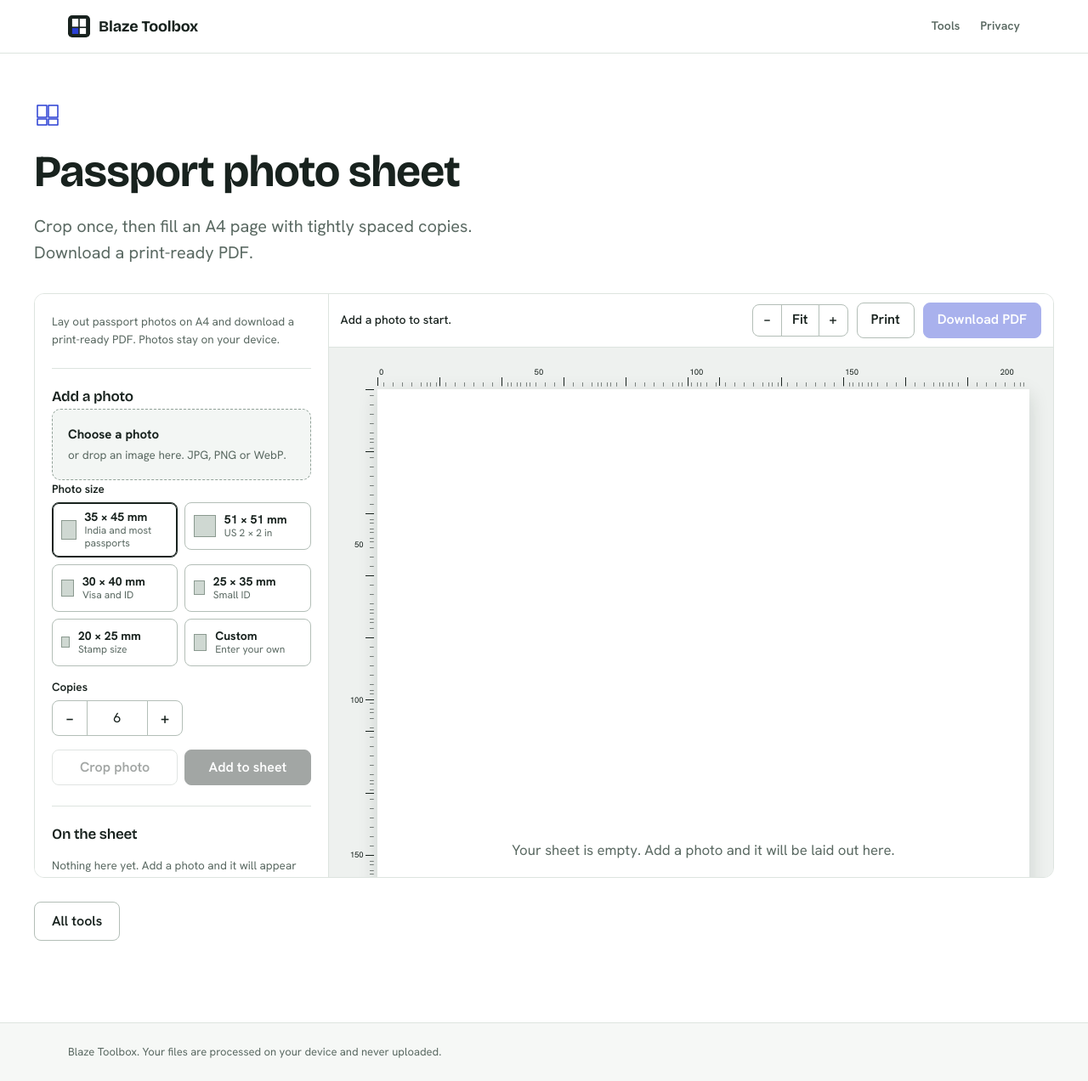
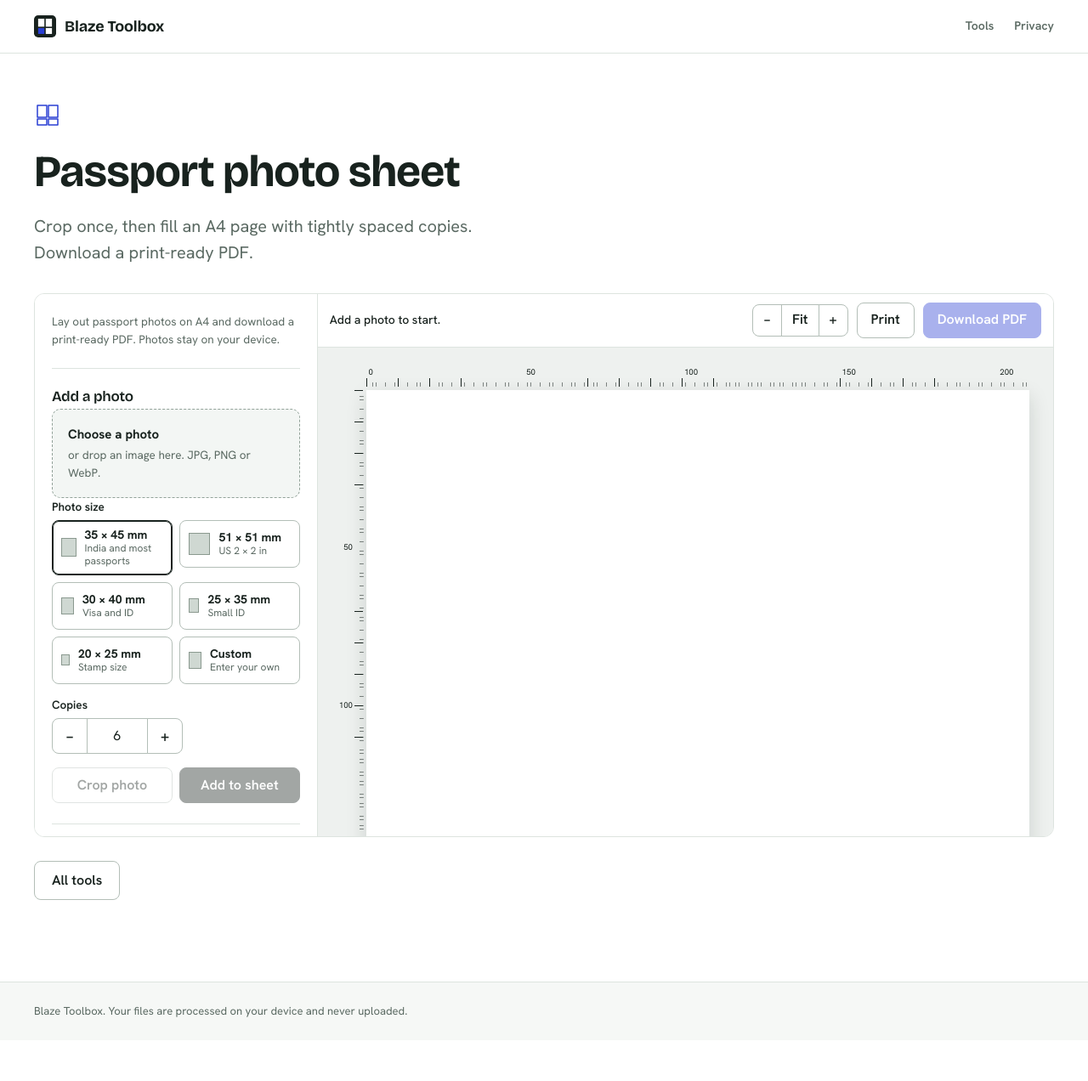
Before and after one commit to badman99dev/blaze-toolbox, a Next.js app: page /tools/passport-photo in a window 1280 px wide. Shown: the whole page at 85% size. After the commit the page ends 1224 px from the top, so only its background shows below. Built offline with nearby package versions, Linux system fonts and the light colour scheme.

Commit message:
Make layout truly viewport-adaptive: align header/content, scale container and passport app with viewport

```diff
--- a/app/globals.css
+++ b/app/globals.css
@@ -7,7 +7,8 @@
   --accent:#2a3fd4; --accent-d:#2234b8; --bad:#b3261e;
   --r:.5rem;
   --gutter:clamp(1rem,4vw,2.5rem);
-  --maxw:75rem;
+  --maxw:max(75rem,min(72vw,110rem));   /* grows when the viewport grows (zoom-out, big screens) */
+  --maxw-wide:max(90rem,min(94vw,160rem));
   --fs-display:clamp(2.25rem,1.2rem + 4.6vw,4.5rem);
   --fs-lede:clamp(1.0625rem,1rem + .35vw,1.25rem);
   --fs-body:1rem; --fs-small:.875rem;
@@ -26,7 +27,7 @@ a{color:inherit}
 .site{min-height:100dvh;display:flex;flex-direction:column}
 .site>main{flex:1 0 auto;width:100%}
 .wrap{width:100%;max-width:var(--maxw);margin-inline:auto;padding-inline:var(--gutter)}
-.wrap.wide{max-width:90rem}
+.wrap.wide{max-width:var(--maxw-wide)}
 
 .top{position:sticky;top:0;z-index:30;background:rgb(255 255 255 / .92);backdrop-filter:saturate(1.4) blur(10px);-webkit-backdrop-filter:saturate(1.4) blur(10px);border-bottom:1px solid var(--line)}
 .top .wrap{display:flex;flex-wrap:wrap;justify-content:space-between;align-items:center;gap:.25rem 1rem;min-height:3.75rem;padding-block:.5rem}
--- a/components/Shell.tsx
+++ b/components/Shell.tsx
@@ -15,14 +15,14 @@ export function Shell({ children, wide = false }: { children: React.ReactNode; w
   return (
     <div className="site">
       <header className="top">
-        <div className="wrap">
+        <div className={wrap}>
           <Link href="/" className="brand"><Mark />Blaze Toolbox</Link>
           <nav aria-label="Main"><a href="/#tools">Tools</a><a href="/#privacy">Privacy</a></nav>
         </div>
       </header>
       <main className={wrap}>{children}</main>
       <footer className="foot">
-        <div className="wrap">Blaze Toolbox. Your files are processed on your device and never uploaded.</div>
+        <div className={wrap}>Blaze Toolbox. Your files are processed on your device and never uploaded.</div>
       </footer>
     </div>
   );
--- a/components/tools/PassportSheet.tsx
+++ b/components/tools/PassportSheet.tsx
@@ -361,7 +361,7 @@ export function PassportSheet() {
     const calc = () => {
       const cs = getComputedStyle(stage);
       const pad = parseFloat(cs.paddingLeft) + parseFloat(cs.paddingRight);
-      const fit = Math.min(1.25, (stage.clientWidth - pad) / (220 * MM));
+      const fit = Math.min(1.6, (stage.clientWidth - pad) / (220 * MM));
       setZ(Math.max(0.2, fit * zoomMul));
     };
     calc();
--- a/components/tools/passport.module.css
+++ b/components/tools/passport.module.css
@@ -1,7 +1,7 @@
 .app {
   display: grid;
-  grid-template-columns: clamp(19rem, 27vw, 24rem) minmax(0, 1fr);
-  height: clamp(40rem, 86dvh, 62rem);
+  grid-template-columns: clamp(19rem, 26vw, 32rem) minmax(0, 1fr);
+  height: clamp(40rem, calc(100dvh - 11rem), 200rem);
   border: 1px solid var(--line, #dde4df);
   border-radius: .75rem;
   overflow: hidden;
```
